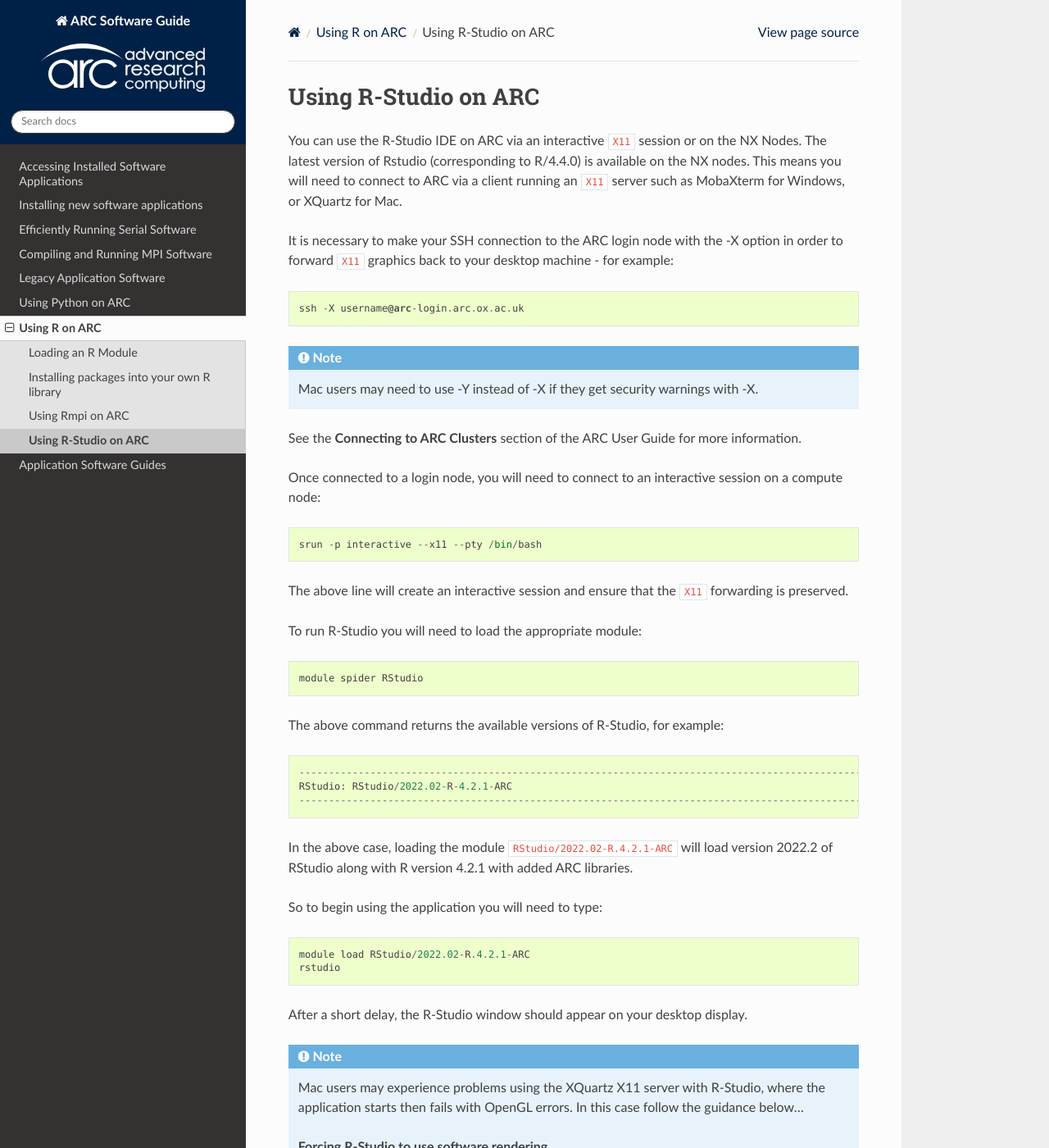
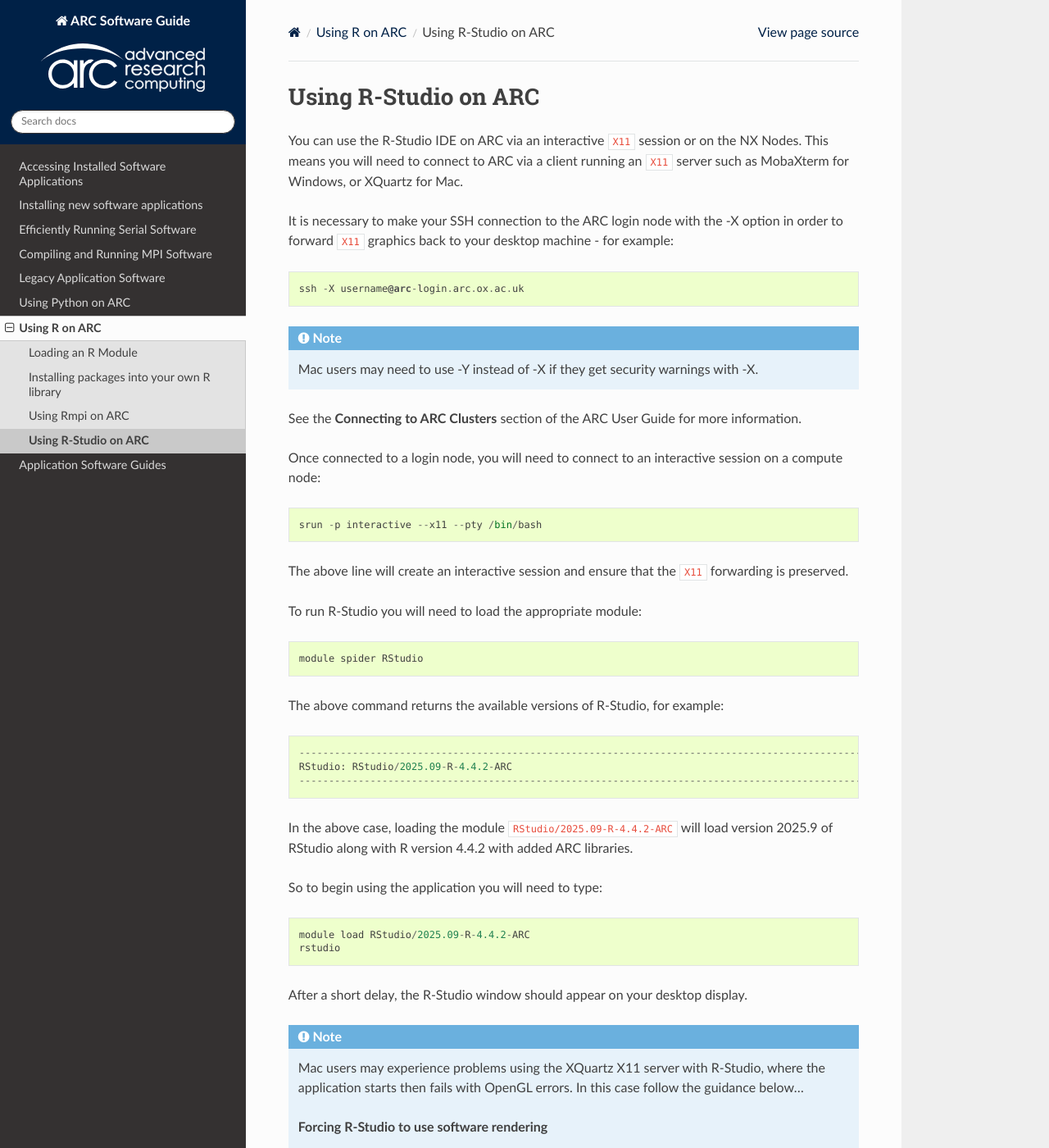
Before and after one commit to oxford-arc/arc-software-guide, a Sphinx documentation site: the page built from docs/source/R/arc_r_studio.rst, in a window 1280 px wide and 1400 px high. Shown: the whole window at 82% size. Built offline with Sphinx 7.4.7 and the Read the Docs theme 3.1.0, drawn with Linux system fonts in a browser that asks for light colours.

Commit message:
Update arc_r_studio.rst

```diff
--- a/docs/source/R/arc_r_studio.rst
+++ b/docs/source/R/arc_r_studio.rst
@@ -2,7 +2,6 @@
 ---------------------
 
 You can use the R-Studio IDE on ARC via an interactive ``X11`` session or on the NX Nodes.
-The latest version of Rstudio (corresponding to R/4.4.0)  is available on the NX nodes.
 This means you will need to connect to ARC via a client running an ``X11`` server such
 as MobaXterm for Windows, or XQuartz for Mac.
 
@@ -28,14 +27,14 @@
 The above command returns the available versions of R-Studio, for example::
 
   ----------------------------------------------------------------------------------------------------------------------------------------------
-  RStudio: RStudio/2022.02-R-4.2.1-ARC
+  RStudio: RStudio/2025.09-R-4.4.2-ARC
   ----------------------------------------------------------------------------------------------------------------------------------------------
 
-In the above case, loading the module ``RStudio/2022.02-R.4.2.1-ARC`` will load version 2022.2 of RStudio along with R version 4.2.1 with added ARC libraries.
+In the above case, loading the module ``RStudio/2025.09-R-4.4.2-ARC`` will load version 2025.9 of RStudio along with R version 4.4.2 with added ARC libraries.
 
 So to begin using the application you will need to type::
 
-  module load RStudio/2022.02-R.4.2.1-ARC
+  module load RStudio/2025.09-R-4.4.2-ARC
   rstudio
 
 After a short delay, the R-Studio window should appear on your desktop display.
```
